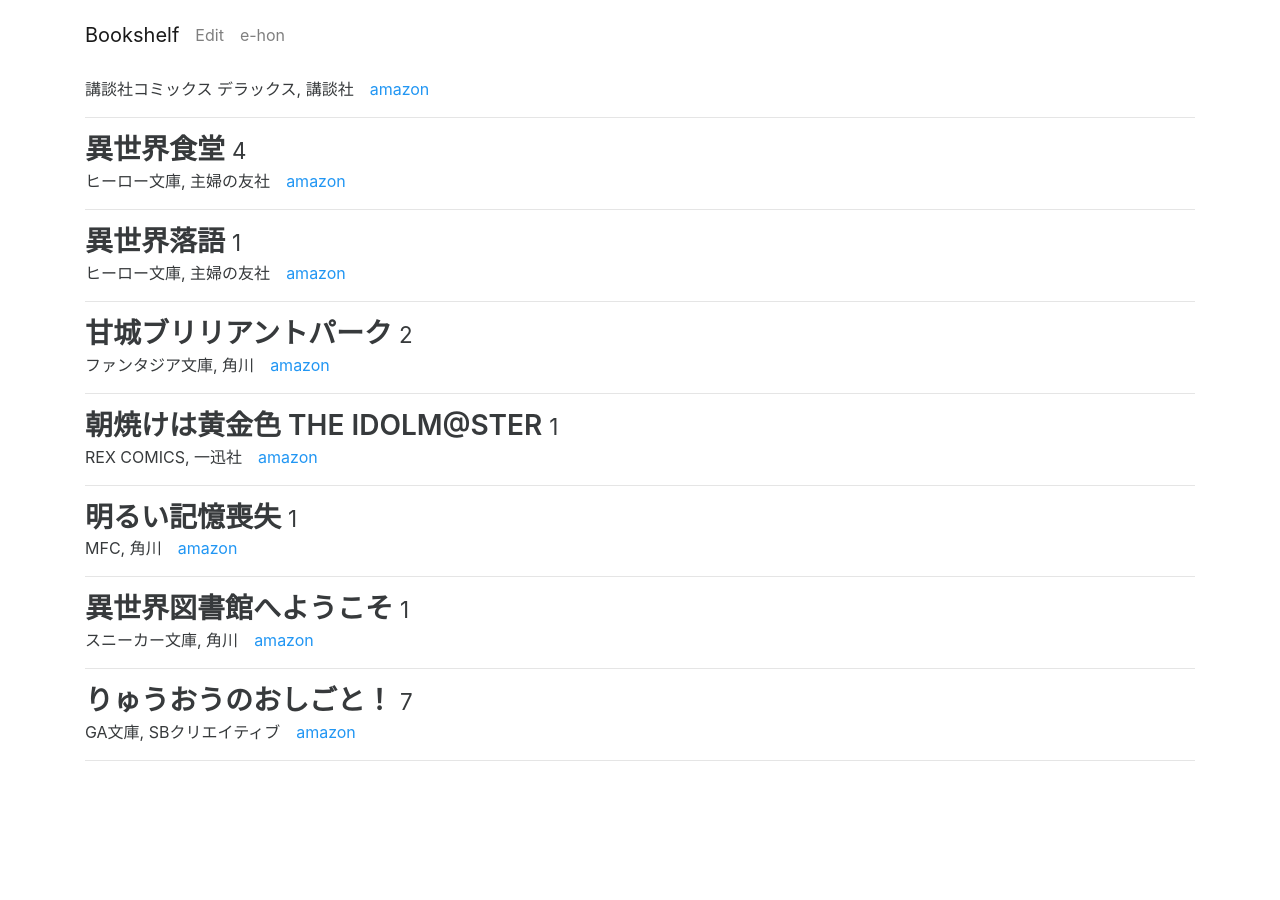
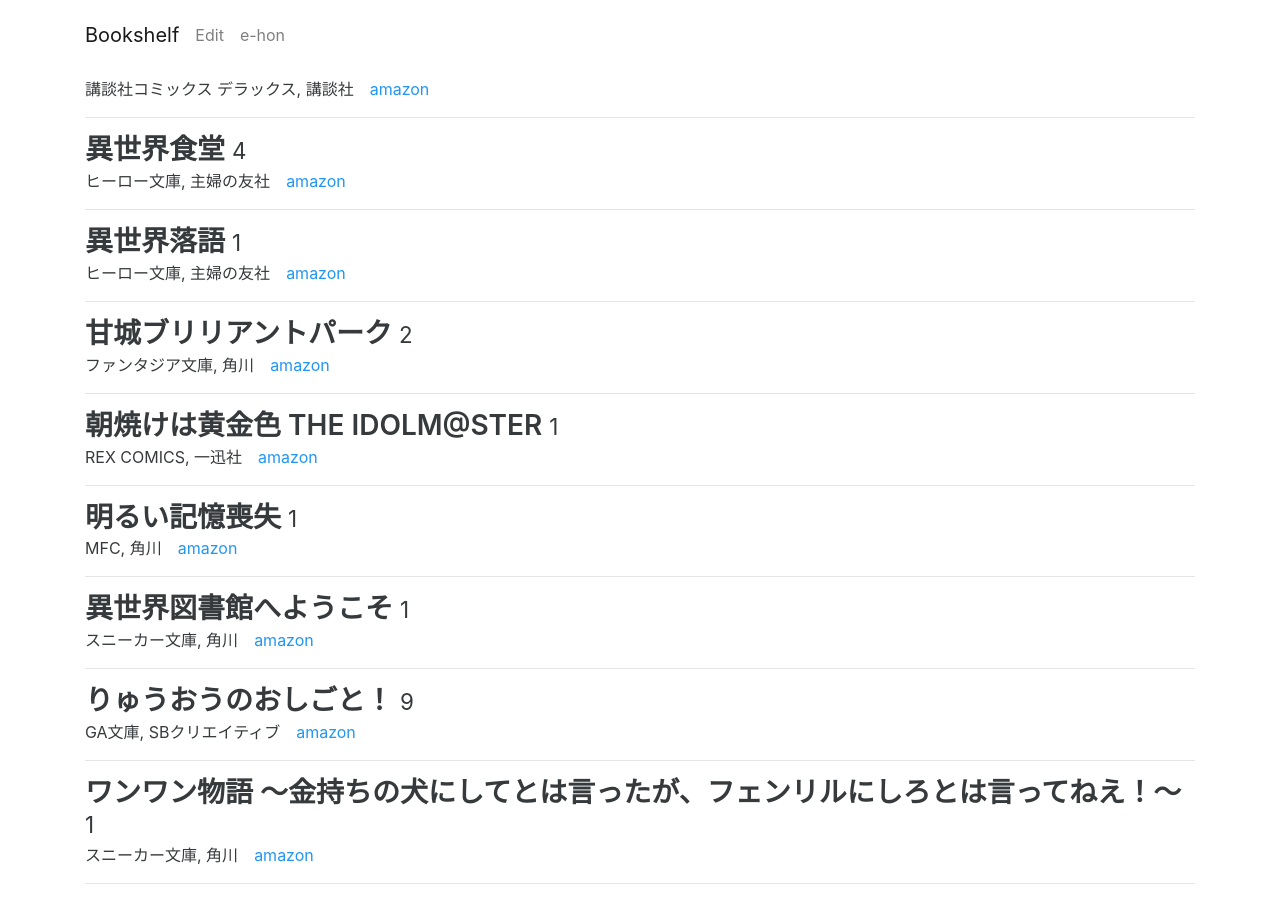
Before and after one commit to NKMR6194/bookshelf, a Jekyll site: the page built from index.html, in a window 1280 px wide and 900 px high, scrolled down 3865 px. Built offline with Jekyll 4.4.1, drawn with Linux system fonts in a browser that asks for light colours; nearby versions of some CDN libraries; before the commit the page ends 4642 px from its top, so only the background shows below that.

Commit message:
Update books.yml

```diff
--- a/_data/books.yml
+++ b/_data/books.yml
@@ -75,7 +75,7 @@
 - title: 青の祓魔師
   label: JC
   publisher: 集英社
-  havings: 21
+  havings: 22
   extra:
     - ウィークエンド・ヒーロー
     - ホーム・スイート・ホーム
@@ -255,4 +255,9 @@
 - title: りゅうおうのおしごと！
   label: GA文庫
   publisher: SBクリエイティブ
-  havings: 7
+  havings: 9
+
+- title: ワンワン物語 〜金持ちの犬にしてとは言ったが、フェンリルにしろとは言ってねえ！〜
+  label: スニーカー文庫
+  publisher: 角川
+  havings: 1
```
